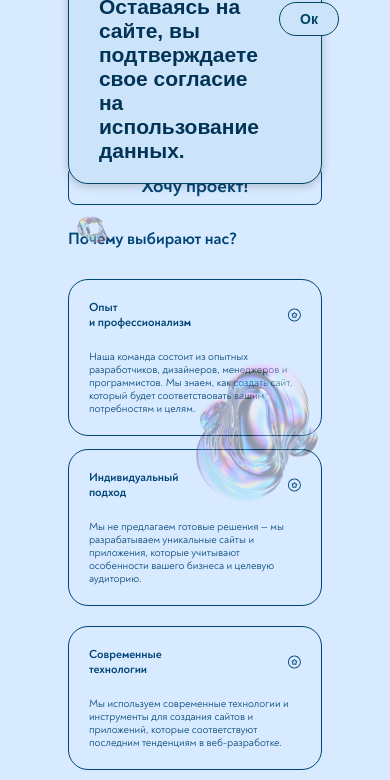
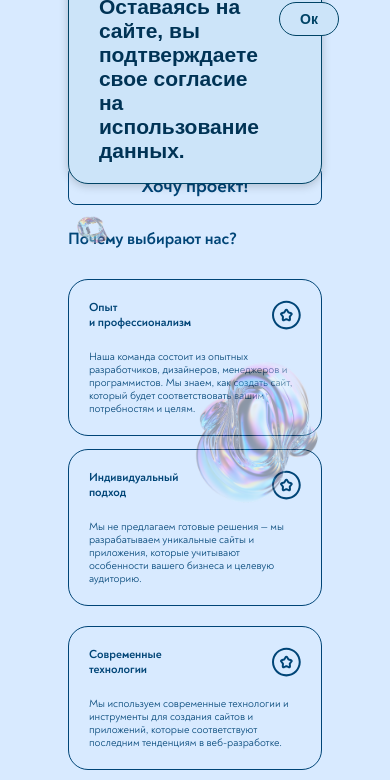
Before and after one commit to Orlova-Svetlana74/EnG, a Next.js app: page / in a window 390 px wide. Shown: the part 640-1420 px from the top of the page. Built offline with nearby package versions, Linux system fonts and the light colour scheme.

Commit message:
feat: add icon adaprive

```diff
--- a/app/page.module.scss
+++ b/app/page.module.scss
@@ -324,6 +324,11 @@
             &__block2 {
                 flex-direction: column;
             }
+            &__header {
+                & > svg {
+                    width: responsive-font(40px, 20px, 480px);
+                }
+            }
         }
         &__offers {
             & > button {
```
